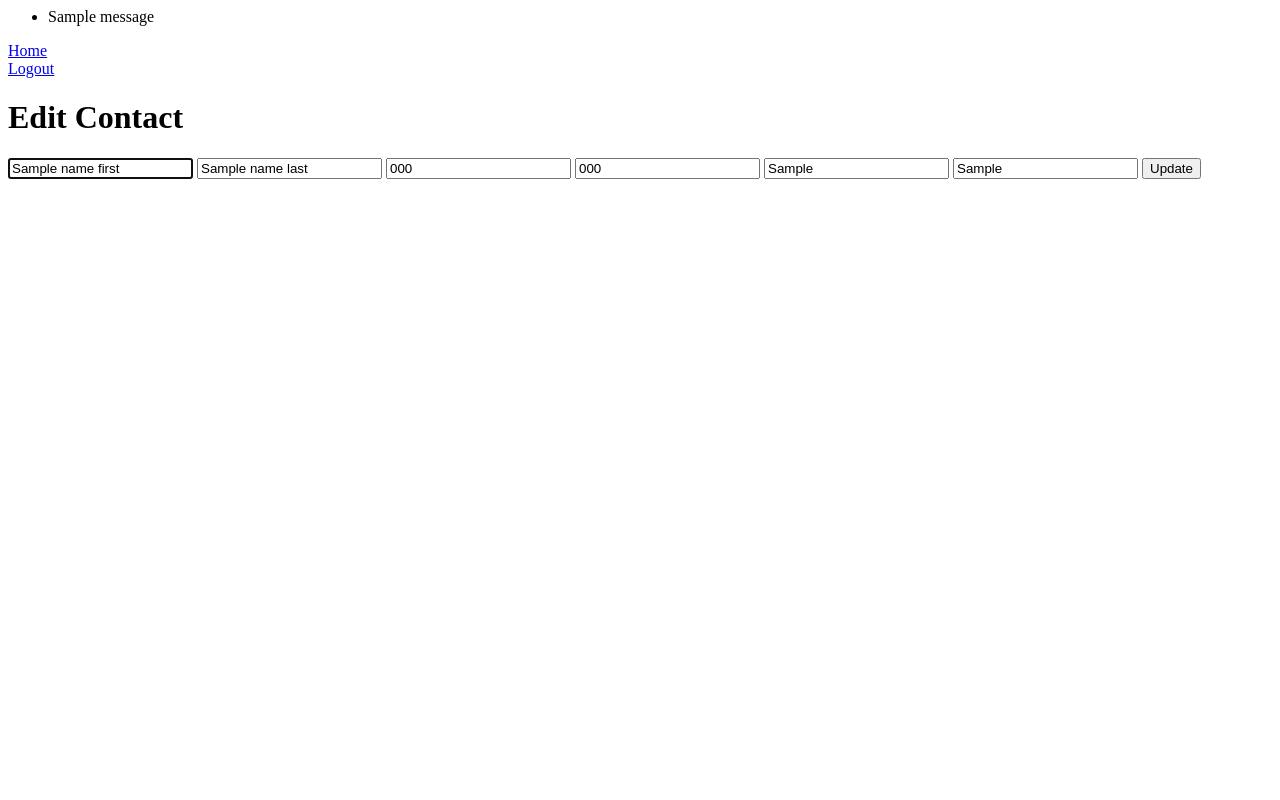
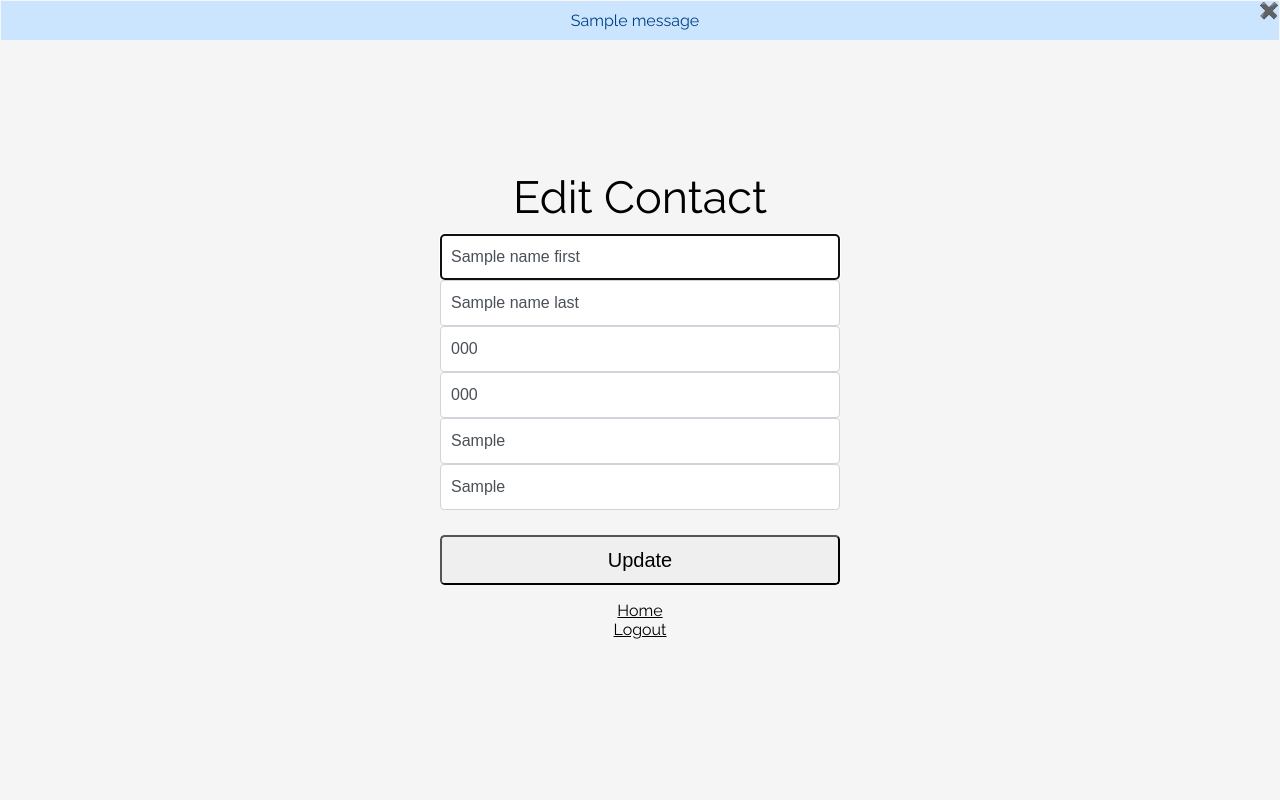
Before and after one commit to samrankin1/KnightsBook, a Django app: template knightsbook/contacts/templates/contacts/edit.html in a window 1280 px wide. Run offline with Django 3.2, Linux system fonts and the light colour scheme; the template is opened without the code that fills it: most values are stand-ins (such as "Sample title", 1, 10 or a date in 2020); one stand-in notice (Sample message) is shown.

Commit message:
updated html

```diff
--- /dev/null
+++ b/knightsbook/contacts/static/jquery.js
@@ -0,0 +1,13 @@
+$(document).ready(function(){
+    setTimeout(function () {
+        $(".alert").fadeIn(200);
+     }, 50);
+    $(".close-alert").click(function() {
+        $(".alert").fadeOut(200);
+    });
+    $(".sidebar ul").find('a').click(function(e){
+    e.preventDefault();
+	var page = $(this).attr('href');
+	$(".content").load(page);
+	});
+});
--- /dev/null
+++ b/knightsbook/contacts/static/styles.css
@@ -0,0 +1,233 @@
+body {
+	font-family: 'Raleway', sans-serif;
+	background-color: #f5f5f5;
+	margin: 0px;
+	padding: 0px;
+}
+
+.form-pages {
+	align-items: center;
+	display: flex;
+}
+
+h1 {
+	font-weight: 400;
+	font-size: 45px;
+	margin: 10px auto;
+}
+
+b {
+	font-weight: 800;
+}
+
+ul {
+	list-style-type: none;
+	padding: 0px;
+}
+
+button {
+	margin-top: 25px;
+}
+
+.alert-red {
+	padding: 10px;
+	color: #721c24;
+    background-color: #f8d7da;
+    border-color: #f5c6cb;
+}
+
+.alert-blue {
+	padding: 10px;
+	color: #004085;
+	background-color: #cce5ff;
+	border-color: #b8daff;
+}
+
+.alert {
+	text-align: center;
+	position: fixed;
+	left: 0;
+	right: 0;
+	top: 0;
+	margin: 0;
+	padding:0;
+    border: 1px solid transparent;
+    display: none;
+    z-index: 9999;
+}
+
+
+.close-alert {
+	float: right;
+    display: inline;
+    cursor: pointer;
+    height: 20px;
+    width: 20px;
+    margin: 0;
+    font-weight: bold;
+}
+
+.main-container {
+	text-align: center;
+	margin: 0 auto;
+	max-width: 400px;
+	width: 100%;
+}
+
+.form-signin input[type="email"] {
+    margin-bottom: -1px;
+    border-bottom-right-radius: 0;
+    border-bottom-left-radius: 0;
+}
+.form-signin input[type="password"] {
+    border-top-right-radius: 0;
+    border-top-left-radius: 0;
+}
+
+.form-signin .form-control {
+	width: 100%;
+	position: relative;
+	padding: 10px;
+	font-size: 16px;
+	border-radius: .25rem;
+	line-height: 1.5;
+	color: #495057;
+	background-color: #fff;
+	border: 1px solid #ced4da;
+}
+
+.btn {
+	display: block;
+    width: 100%;
+    padding: .5rem 1rem;
+    font-size: 1.25rem;
+    line-height: 1.5;
+    border-radius: .3rem;
+    margin-bottom: 10px;
+}
+
+.footnote a {
+	display: inline-block;
+	text-decoration: underline;
+	color: black;
+}
+
+.header {
+    top: 0;
+    left: 0;
+    right: 0;
+    border-bottom-style: solid;
+	border-bottom-width: 1px;
+	border-bottom-color: black;
+    display: block;
+}
+
+.header h1 {
+	text-align: left;
+	padding: 10px 10px 10px 20px;
+	margin: 0;
+}
+
+.topbar {
+	margin: 0;
+	padding: 0;
+	overflow: hidden;
+	border-bottom-style: solid;
+	border-bottom-width: 1px;
+	border-bottom-color: black;
+	position: -webkit-sticky; /* Safari */
+	position: sticky;
+	top: 0;
+}
+
+.topbar a {
+	padding: 5px;
+	font-family: sans-serif;
+	text-decoration: none;
+	color: black;
+}
+
+.sidebar {
+	list-style-type: none;
+	margin: 0;
+	padding: 0;
+	width: 20%;
+	border-right-style: solid;
+	border-right-width: 1px;
+	border-right-color: black;
+	height: 100%;
+	position: fixed;
+	overflow: auto;
+}
+
+.sidebar ul {
+	margin: 0;
+	padding: 0;
+}
+
+.sidebar li {
+	margin:0;
+	padding:10;
+	border-bottom-style: solid;
+	border-bottom-width: 1px;
+	border-bottom-color: #aeaeae;
+}
+
+.sidebar a {
+	font-family: sans-serif;
+	font-size: 14px;
+	text-decoration: none;
+	color: black;
+}
+
+.searchbar {
+	margin: 0;
+	padding: 0;
+	border-bottom-style: solid;
+	border-bottom-width: 1px;
+	border-bottom-color: black;
+	position: -webkit-sticky;
+	position: sticky;
+	top: 0;
+}
+
+.searchbar input {
+	margin: 3px 0 3px 0;
+	padding: 2px;
+	border-radius: 1rem;
+	border-width: 1px;
+	border-style: solid;
+	border-color: black;
+	width: 100%;
+}
+
+.searchbar form {
+	margin: 0;
+	padding: 0;
+}
+
+.no-items {
+	height: 80%;
+	width: 100%;
+}
+
+.content-container {
+	top: 0;
+	height: 80%;
+	width:80%;
+	margin-left:20%;
+	justify-content: center;
+    align-content: center;
+    display: flex;
+}}
+
+.content {
+	width: 400px;
+}
+
+h2 {
+	font-family: sans-serif;
+	font-size: 19px;
+	color: #aeaeae;
+	padding: 10px;
+}
--- a/knightsbook/contacts/templates/contacts/edit.html
+++ b/knightsbook/contacts/templates/contacts/edit.html
@@ -2,34 +2,56 @@
 <html>
 <head>
 	<meta charset="utf-8">
+	<meta name="viewport" content="width=device-width, initial-scale=1, shrink-to-fit=no">
+
+	<!-- Google Fonts -->
+	<link href="https://fonts.googleapis.com/css?family=Raleway:400,800&display=swap&subset=latin-ext" rel="stylesheet">
+
+	<!-- jQuery -->
+	<script src="https://ajax.googleapis.com/ajax/libs/jquery/3.4.1/jquery.min.js"></script>
+
+	<link href="{% static 'styles.css' %}" rel="stylesheet">
+	<script src="{% static 'jquery.js' %}"></script>
 	<script src="{% static 'main.js' %}"></script>
+
 </head>
-<body>
+<body class="form-pages">
 	{% if messages %}
-	<ul>
+	<ul class="alert">
+		<div class="close-alert">✖️</div>
 		{% for message in messages %}
 		<li>
-			{% if message.level == DEFAULT_MESSAGE_LEVELS.ERROR %}ERROR: {% endif %}
-			{{ message }}
+		{% if message.level == DEFAULT_MESSAGE_LEVELS.ERROR %}
+			<div class="alert-red">
+				ERROR: {{ message }}
+			</div>
+			{% else %}
+			<div class="alert-blue">
+				{{ message }} {% endif %}
+			</div>
 		</li>
 		{% endfor %}
 	</ul>
 	{% endif %}
 
-	<a href="{% url 'contacts:index' %}">Home</a><br />
-	<a href="{% url 'contacts:logout' %}">Logout</a>
+	<div class="main-container">
+	<h1>Edit Contact</h1>
+	<form action="{% url 'contacts:edit' id %}" method="post" class="form-signin">
+		{% csrf_token %}
+		<input type="text" name="name_first" placeholder="First name" maxlength="40" value="{{ name_first }}" class="form-control" required autofocus>
+		<input type="text" name="name_last" placeholder="Last name" maxlength="40" value="{{ name_last }}" class="form-control" required>
+		<input type="text" name="phone_home" placeholder="Home phone" maxlength="20" value="{{ phone_home }}" class="form-control">
+		<input type="text" name="phone_work" placeholder="Work phone" maxlength="20" value="{{ phone_work }}" class="form-control">
+		<input type="text" name="addr_street" placeholder="Street address" maxlength="40" value="{{ addr_street }}" class="form-control">
+		<input type="text" name="addr_city" placeholder="Address city" maxlength="40" value="{{ addr_city }}" class="form-control">
+		<button type="submit" class="btn">Update</button>
+	</form>
+	<div class="footnote">
+		<a href="{% url 'contacts:index' %}">Home</a><br />
+		<a href="{% url 'contacts:logout' %}">Logout</a>
+	</div>
 
-	<h1>Edit Contact</h1>
 
-	<form action="{% url 'contacts:edit' id %}" method="post">
-		{% csrf_token %}
-		<input type="text" name="name_first" placeholder="First name" maxlength="40" value="{{ name_first }}" required autofocus>
-		<input type="text" name="name_last" placeholder="Last name" maxlength="40" value="{{ name_last }}" required>
-		<input type="text" name="phone_home" placeholder="Home phone" maxlength="20" value="{{ phone_home }}">
-		<input type="text" name="phone_work" placeholder="Work phone" maxlength="20" value="{{ phone_work }}">
-		<input type="text" name="addr_street" placeholder="Street address" maxlength="40" value="{{ addr_street }}">
-		<input type="text" name="addr_city" placeholder="Address city" maxlength="40" value="{{ addr_city }}">
-		<button type="submit">Update</button>
-	</form>
+</div>
 </body>
 </html>
```
Also changed, not shown: knightsbook/contacts/templates/contacts/contact.html (+6 -3 lines), knightsbook/contacts/templates/contacts/contacts.html (+41 -7 lines), knightsbook/contacts/templates/contacts/create.html (+27 -13 lines), knightsbook/contacts/templates/contacts/delete.html (+39 -16 lines), knightsbook/contacts/templates/contacts/login.html (+26 -9 lines), knightsbook/contacts/templates/contacts/register.html (+29 -10 lines).
